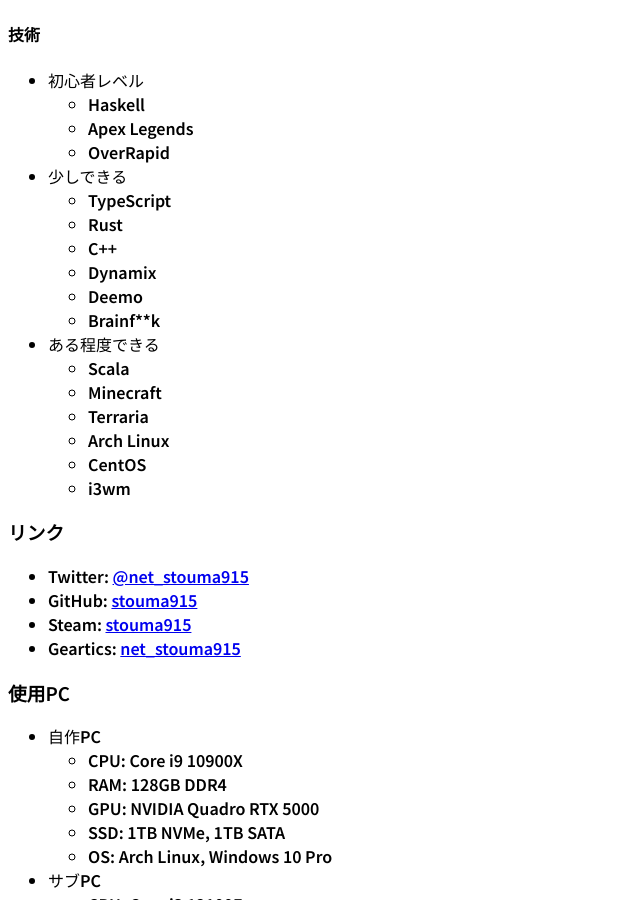
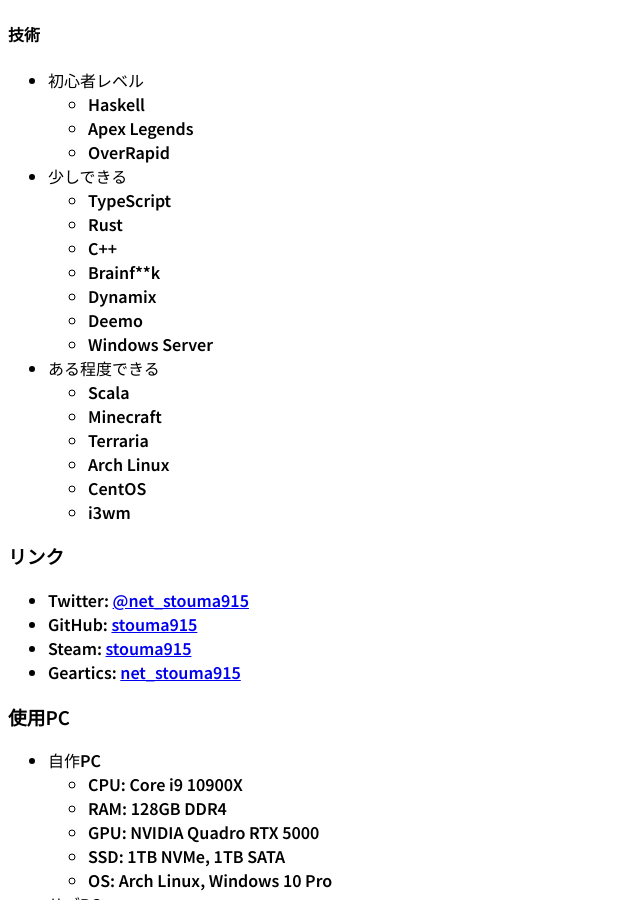
Before and after one commit to t-sasaki915/t-sasaki-net, a Jekyll site: the page built from docs/index.md, in a window 1280 px wide and 900 px high, scrolled down 906 px. Shown: the whole window, without its empty margins (0-640 px from the left). Built offline with Jekyll 4.4.1, drawn with Linux system fonts in a browser that asks for light colours; Markdown is read by kramdown in place of the engine named in the settings.

Commit message:
Update index.md

```diff
--- a/docs/index.md
+++ b/docs/index.md
@@ -47,9 +47,10 @@
   - TypeScript
   - Rust
   - C++
+  - Brainf\*\*k
   - Dynamix
   - Deemo
-  - Brainf\*\*k
+  - Windows Server
 - ある程度できる
   - Scala
   - Minecraft
```
